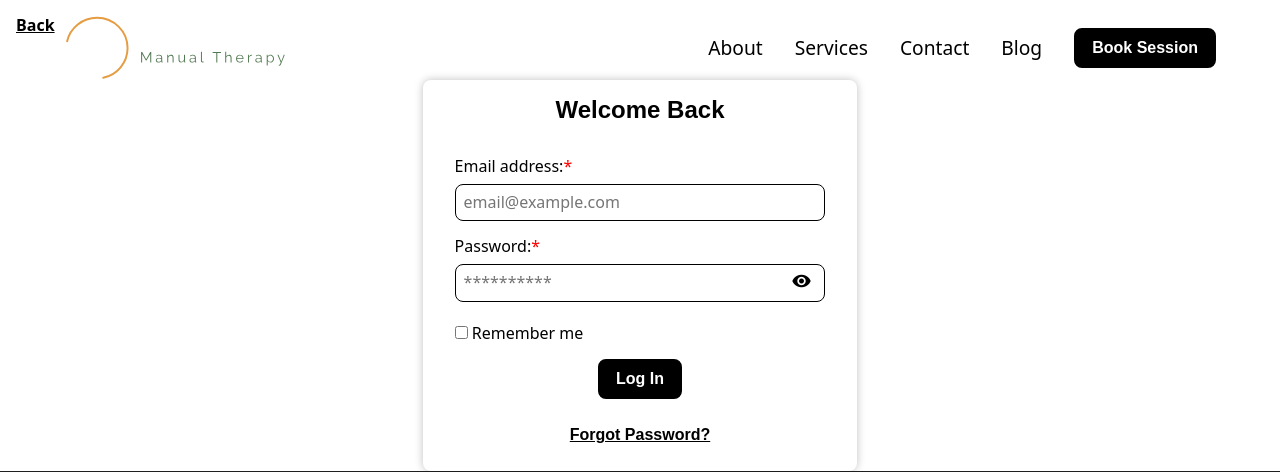
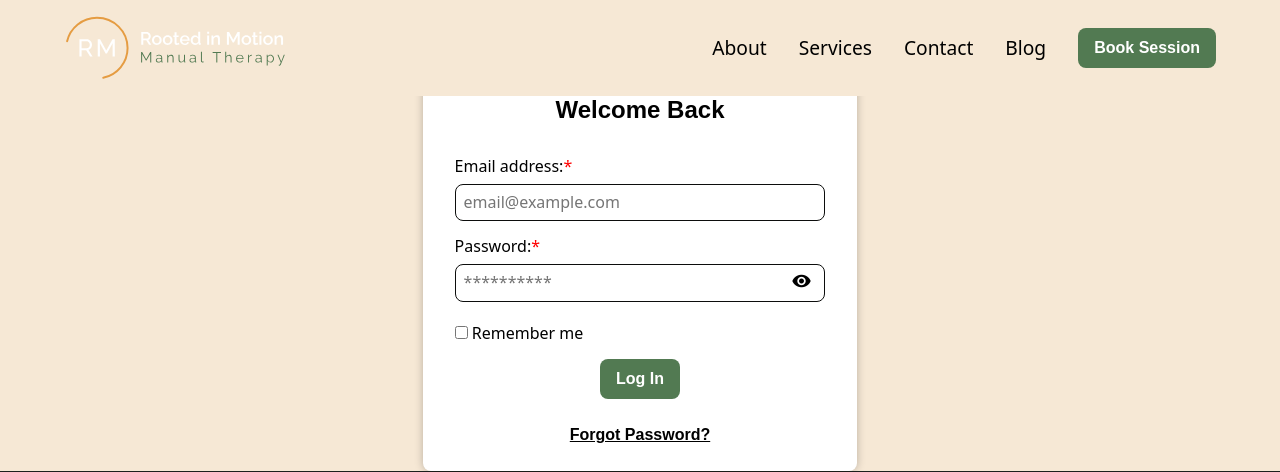
Before and after one commit to PullRequestTimeout/rooted-in-motion-2.0, a SvelteKit app: page /blog/admin in a window 1280 px wide. Shown: the top 472 px of the page. Built offline with nearby package versions, Linux system fonts and the light colour scheme; no server answers; the database is empty.

Commit message:
:construction: WIP global styles

```diff
--- a/static/global.css
+++ b/static/global.css
@@ -102,8 +102,25 @@
 	--font-heading-l: 3rem;
 
 	/* Colors */
-	--color-black: #000;
 	--color-white: #fff;
+	--color-black: #0c0d0c;
+	--color-greyscale-1: #303630;
+	--color-greyscale-2: #616b61;
+	--color-greyscale-3: #949e94;
+	--color-bronze-1: #cc8328;
+	--color-bronze-2: #e59c42;
+	--color-bronze-3: #ecb46f;
+	--color-bronze-4: #f2cb9c;
+	--color-bronze-5: #f6e8d5;
+	--color-bronze-6: #e8d0b0;
+	--color-bronze-7: #f6dcbb;
+	--color-pine-1: #212c21;
+	--color-pine-2: #374937;
+	--color-pine-3: #527a52;
+	--color-pine-4: #99b299;
+	--color-pine-5: #b6c8b6;
+	--color-pine-6: #425742;
+	--color-footer: #1d201d;
 
 	/* Spacing */
 	--padding-inline: 1rem;
@@ -168,6 +185,7 @@
 
 html {
 	overflow-x: hidden;
+	background-color: var(--color-bronze-5);
 }
 
 h1,
@@ -224,7 +242,7 @@
 	white-space: nowrap;
 	width: fit-content;
 	height: 40px;
-	padding: var(--spacing-xs) var(--spacing-s);
+	padding: var(--spacing-m) var(--spacing-l);
 	border-radius: 0.5rem;
 	font-size: var(--font-body-s);
 	font-family: var(--font-heading, sans-serif);
@@ -254,8 +272,7 @@
 
 .button-primary {
 	color: var(--color-white, #fff);
-	background-color: var(--color-primary, #000);
-	border: 2px solid var(--color-black, #000);
+	background-color: var(--color-pine-3);
 }
 
 /* .button-secondary {
```
